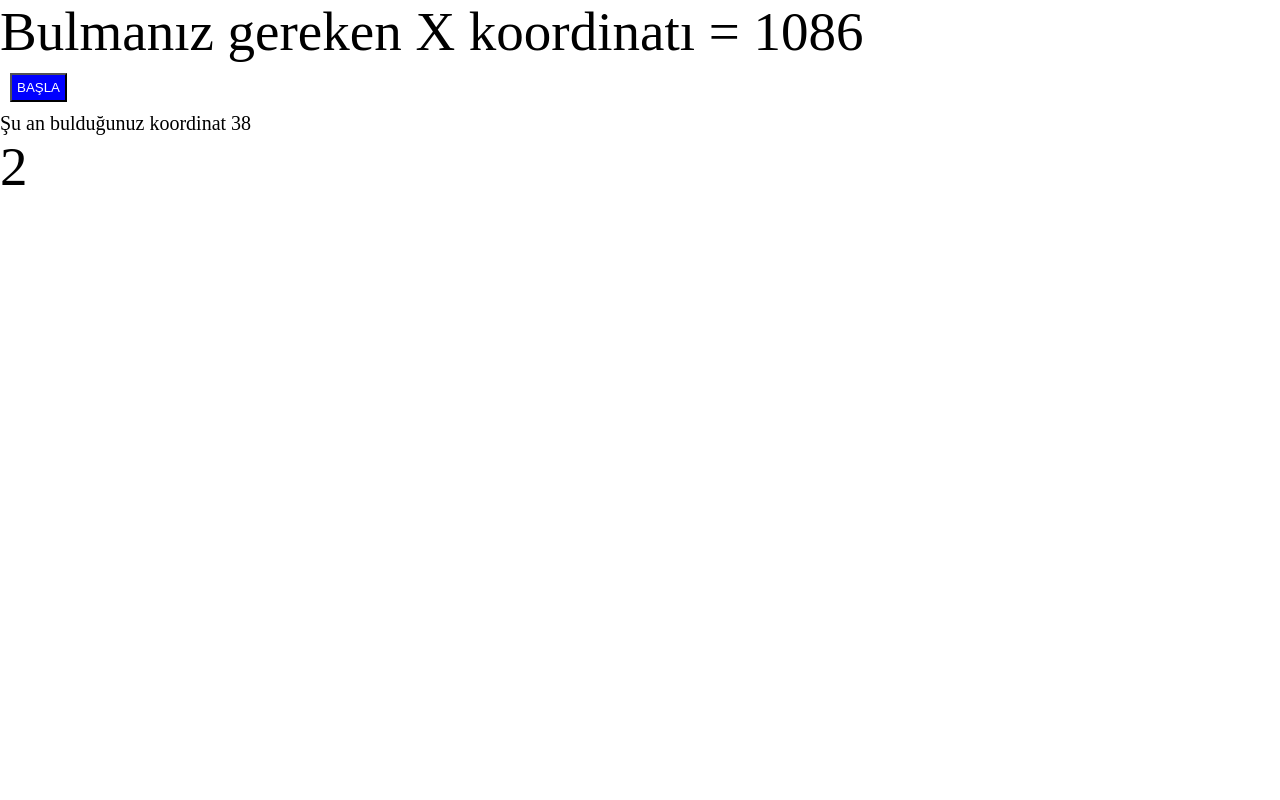
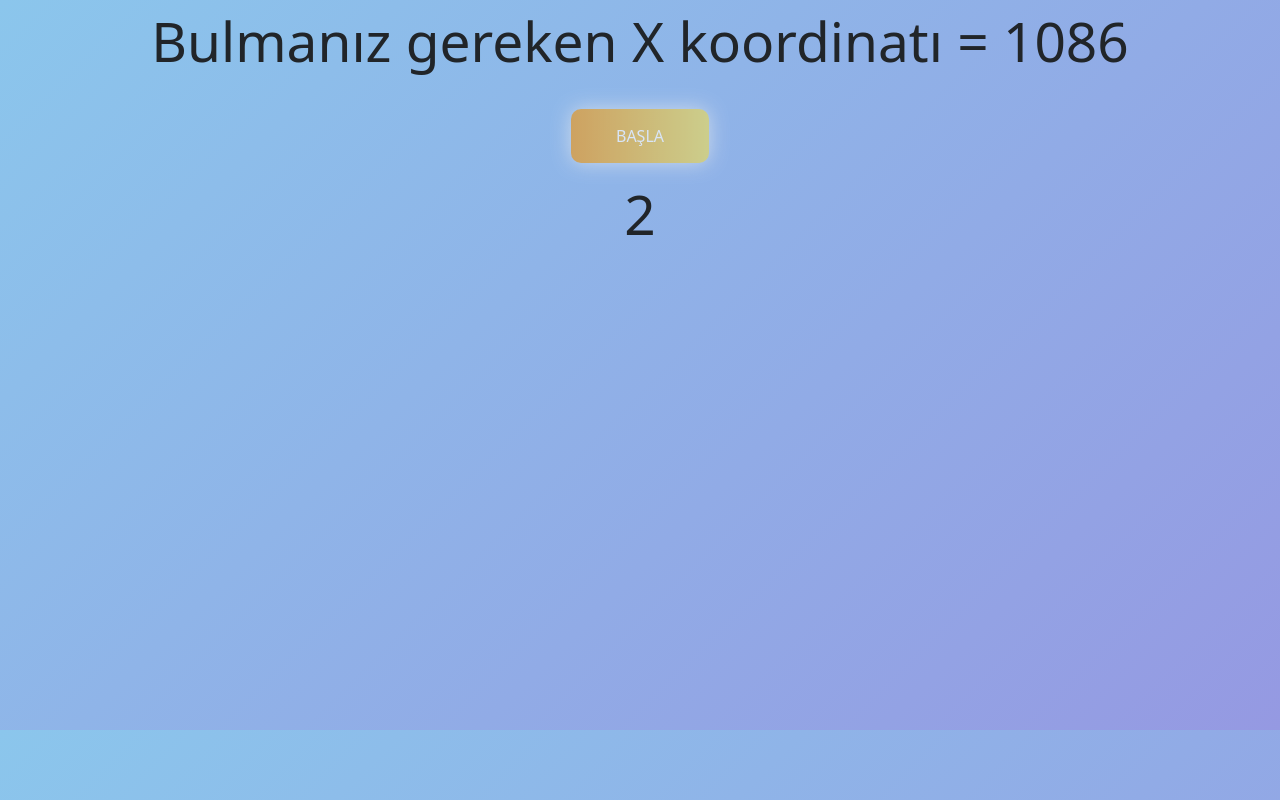
Before and after one commit to thyldrm/findCoordinate, a plain HTML site: page index.html in a window 1280 px wide. Both pictures are taken after a click on the button "BAŞLA". Drawn offline with nearby package versions, Linux system fonts and the light colour scheme.

Commit message:
css update and button propagation

```diff
--- a/index.html
+++ b/index.html
@@ -4,6 +4,7 @@
     <meta charset="UTF-8">
     <meta http-equiv="X-UA-Compatible" content="IE=edge">
     <meta name="viewport" content="width=device-width, initial-scale=1.0">
+    <link href="https://cdn.jsdelivr.net/npm/bootstrap@5.0.0-beta3/dist/css/bootstrap.min.css" rel="stylesheet" >
     <title>Document</title>
 </head>
 <style>
@@ -14,37 +15,58 @@
     body {
       height: 730px;
       width: 100%;
+      background-color: #8BC6EC;
+      background-image: linear-gradient(135deg, #8BC6EC 0%, #9599E2 100%);
+
+
     }
     p{
       font-size: 55px;
     }
-    button{
-      margin:10px;
-      padding: 5px;
-      background-color: blue;
+
+    .btn-grad {background-image: linear-gradient(to right, #F09819 0%, #EDDE5D  51%, #F09819  100%)}
+         .btn-grad {
+            margin: 10px;
+            padding: 15px 45px;
+            text-align: center;
+            text-transform: uppercase;
+            transition: 0.5s;
+            background-size: 200% auto;
             color: white;
+            box-shadow: 0 0 20px #eee;
+            border-radius: 10px;
+            border-style: none;
+          }
+          .btn-grad:hover {
+            background-position: right center; /* change the direction of the change here */
+            color: #fff;
+            text-decoration: none;
           }
     .littleFont{
       font-size: 20px;
     }
   </style>
 
-<!-- <body onClick="find(event)" id="wow"> -->
-
   <body id="body1">
 
+    <div class="container">
+      <div class="row">
+        <div class="col text-center">
 
 
       <p id="needFind"></p>
-    <button onClick="zamanlayici = setInterval(timer,1000)" id="start">BAŞLA</button>
+      <button class="btn btn-primary btn-grad" id="start">BAŞLA</button>
+      <p id="time"></p>
       <p id="clicked" class="littleFont"></p>
-    <p id="time"></p>
       <p id="congrats"></p>
 
+      </div>
+    </div>
+  </div>
 
 
-
-
+    <script src="https://cdn.jsdelivr.net/npm/@popperjs/core@2.9.1/dist/umd/popper.min.js"></script>
+    <script src="https://cdn.jsdelivr.net/npm/bootstrap@5.0.0-beta3/dist/js/bootstrap.min.js" ></script>
     <script src="script.js" type="text/Javascript"></script>
 </body>
 </html>
--- a/script.js
+++ b/script.js
@@ -1,13 +1,22 @@
 var body1 = document.querySelector("#body1");
 var time = document.querySelector("#time");
+var btnClick = document.querySelector("#start");
 
 eventListeners();
 
 function eventListeners(){
-    body1.addEventListener("click",find)
+    body1.addEventListener("click",find);
+    btnClick.addEventListener("click",runTimer);
 }
 
+var reset;
 var sayac=1;
+
+function runTimer(event) {
+    reset = setInterval(timer,1000)
+    btnClick.disabled=true;
+    event.stopPropagation();
+}
 
 function timer(){
     time.innerHTML=sayac;
@@ -36,7 +45,7 @@ needFind.innerHTML=`Bulmanız gereken X koordinatı = ${a}`;
 
       if(a===event.pageX){
           console.log("You win")
-          clearInterval(zamanlayici);
+          clearInterval(reset);
           congrats.innerHTML=`TEBRİKLER ${sayac-1} SANİYEDE BULDUNUZ`
 
       }else {
```
Lines whose indentation alone changed are shown as unchanged.
